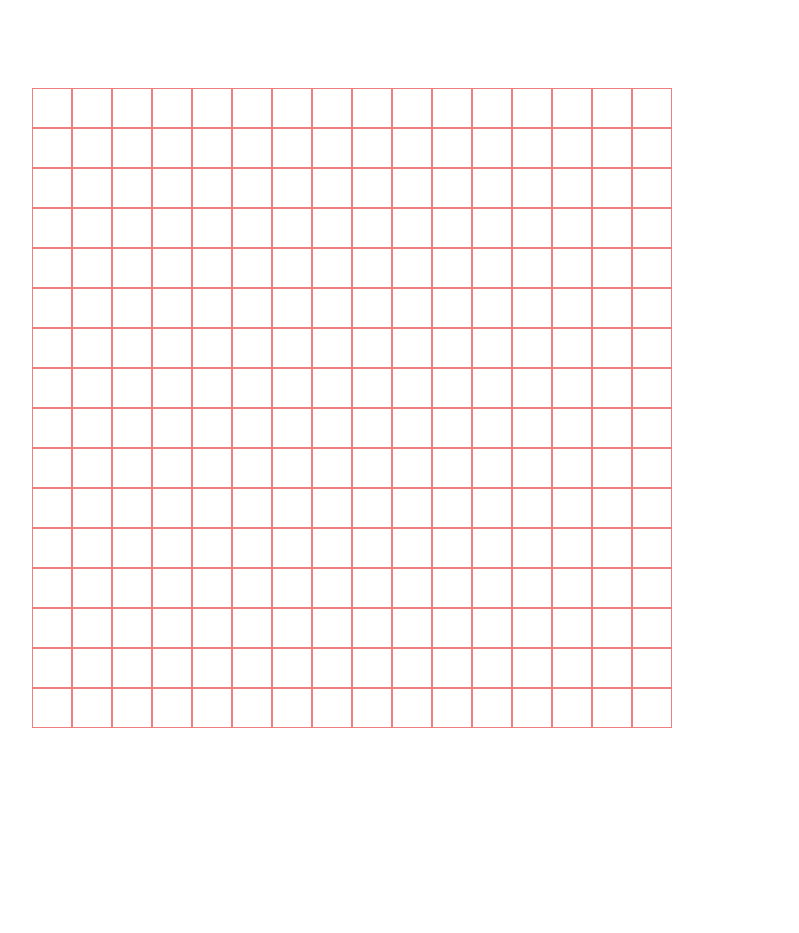
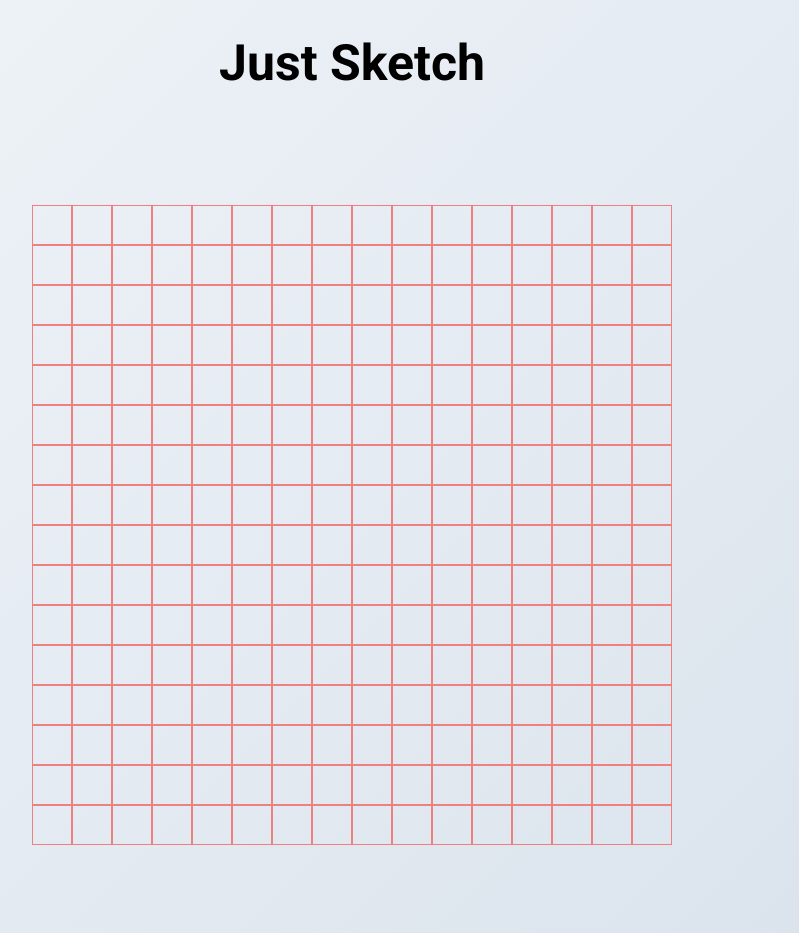
Before and after one commit to kacpersmaga/etch-a-Sketch, a plain HTML site: page index.html in a window 1280 px wide. Shown: the whole page, without its empty margins (288-1087 px from the left). Before the commit the page ends 816 px from the top, so only its background shows below. Drawn offline with Linux system fonts and the light colour scheme.

Commit message:
added header and background color

```diff
--- a/index.html
+++ b/index.html
@@ -5,8 +5,15 @@
     <meta name="viewport" content="width=device-width, initial-scale=1.0" />
     <title>Document</title>
     <link rel="stylesheet" href="style.css" />
+    <link
+      href="https://fonts.googleapis.com/css2?family=Roboto:wght@400;500;700&display=swap"
+      rel="stylesheet"
+    />
   </head>
   <body>
+    <header>
+      <h1>Just Sketch</h1>
+    </header>
     <div class="sketch-container">
       <div class="sketch-grid"></div>
     </div>
--- a/style.css
+++ b/style.css
@@ -1,4 +1,8 @@
 body {
+  font-family: "Roboto", sans-serif;
+  background: linear-gradient(135deg, #f0f4f8, #d9e2ec);
+}
+.sketch-container {
   height: 100vh;
   display: flex;
   justify-content: center;
@@ -20,3 +24,8 @@ body {
 .hovered {
   background-color: blue;
 }
+
+h1 {
+  text-align: center;
+  font-size: 50px;
+}
```
